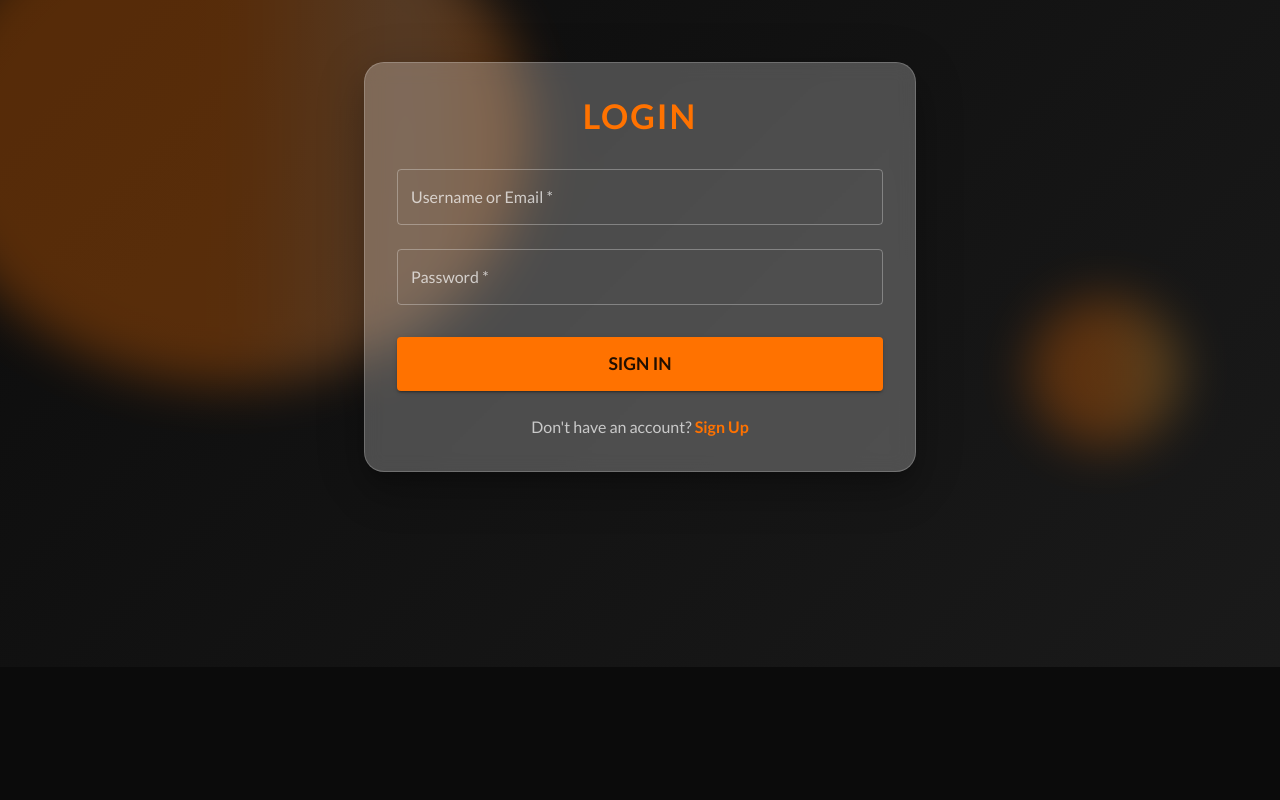
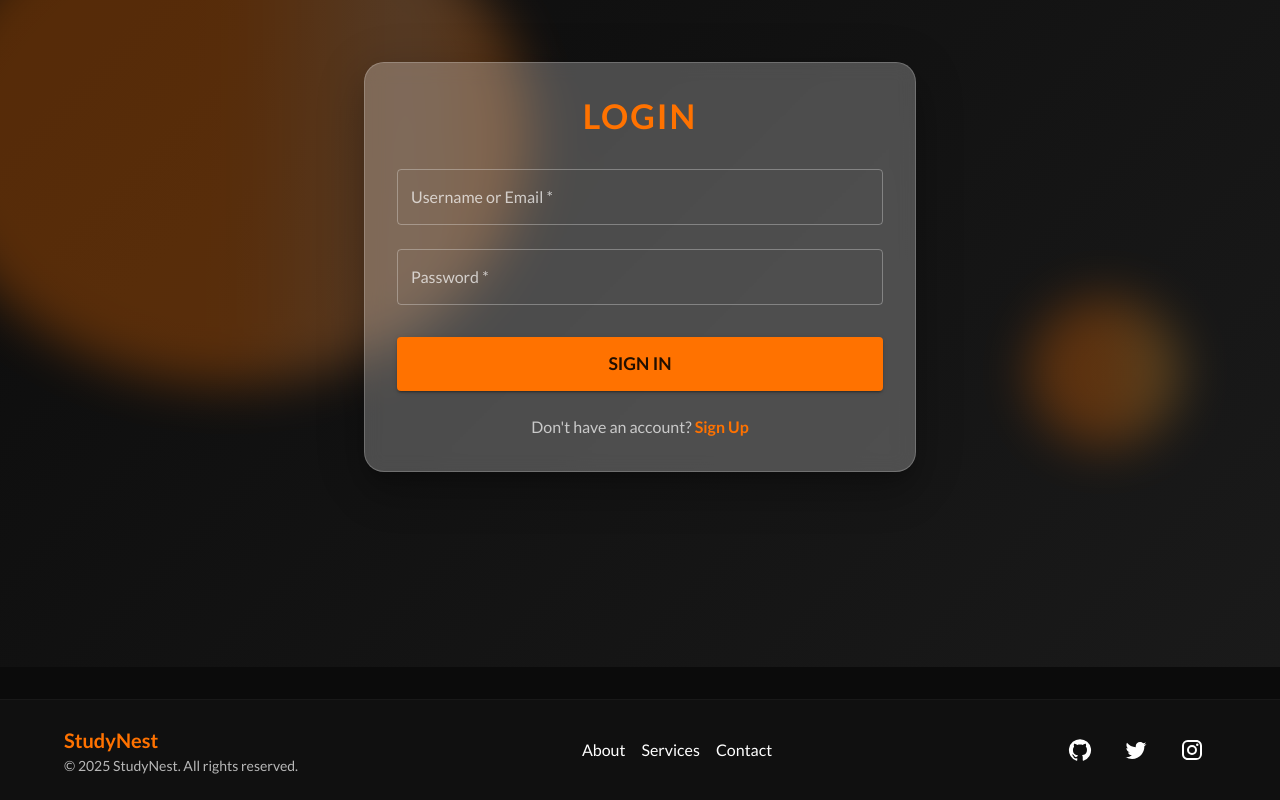
Before and after one commit to Pasindu115530/Study-nest-MERN-version, a React (Vite) app in the folder frontend/: page /login in a window 1280 px wide. Shown: the part 197-997 px from the top of the page. Before the commit the page ends 864 px from the top, so only its background shows below. Built offline with nearby package versions, Linux system fonts and the light colour scheme; no server answers; the HTML template or start-up script is replaced by a standard one.

Commit message:
Footer Added

```diff
--- a/frontend/src/App.jsx
+++ b/frontend/src/App.jsx
@@ -4,6 +4,7 @@ import { ThemeProvider, createTheme } from '@mui/material/styles';
 import CssBaseline from '@mui/material/CssBaseline';
 import { AuthProvider } from './contexts/AuthContext';
 import Navbar from './components/Navbar';
+import Footer from './components/Footer';
 import Home from './pages/Home';
 import About from './pages/About';
 import Services from './pages/Services';
@@ -40,9 +41,10 @@ function App() {
       <CssBaseline />
       <AuthProvider>
         <Router>
-          <div className="App">
+          <div className="App" style={{ minHeight: '100vh', display: 'flex', flexDirection: 'column' }}>
             <Navbar />
-            <Routes>
+            <div style={{ flex: 1 }}>
+              <Routes>
               <Route path="/" element={<Home />} />
               <Route path="/about" element={<About />} />
               <Route path="/services" element={<Services />} />
@@ -73,7 +75,9 @@ function App() {
                   </ProtectedRoute>
                 }
               />
-            </Routes>
+              </Routes>
+            </div>
+            <Footer />
           </div>
         </Router>
       </AuthProvider>
--- /dev/null
+++ b/frontend/src/components/Footer.jsx
@@ -0,0 +1,65 @@
+import React from 'react';
+import { Box, Container, Typography, Link as MuiLink, IconButton } from '@mui/material';
+import { Link as RouterLink } from 'react-router-dom';
+import { GitHub, Twitter, Instagram } from '@mui/icons-material';
+
+const Footer = () => {
+  const year = new Date().getFullYear();
+
+  return (
+    <Box
+      component="footer"
+      sx={{
+        mt: 4,
+        py: 3,
+        backgroundColor: 'rgba(255,255,255,0.02)',
+        borderTop: '1px solid rgba(255,255,255,0.04)',
+      }}
+    >
+      <Container maxWidth="lg" sx={{ display: 'flex', alignItems: 'center', justifyContent: 'space-between', gap: 2, flexWrap: 'wrap' }}>
+        <Box>
+          <Typography variant="h6" sx={{ color: '#ff7200', fontWeight: 'bold' }}>
+            StudyNest
+          </Typography>
+          <Typography variant="body2" color="text.secondary">
+            © {year} StudyNest. All rights reserved.
+          </Typography>
+        </Box>
+
+        <Box sx={{ display: 'flex', gap: 2, alignItems: 'center' }}>
+          <MuiLink component={RouterLink} to="/about" color="inherit" underline="hover">
+            About
+          </MuiLink>
+          <MuiLink component={RouterLink} to="/services" color="inherit" underline="hover">
+            Services
+          </MuiLink>
+          <MuiLink component={RouterLink} to="/contact" color="inherit" underline="hover">
+            Contact
+          </MuiLink>
+        </Box>
+
+        <Box sx={{ display: 'flex', alignItems: 'center', gap: 1 }}>
+          <IconButton
+            component="a"
+            href="https://github.com/"
+            target="_blank"
+            rel="noopener noreferrer"
+            size="large"
+            color="inherit"
+            aria-label="github"
+          >
+            <GitHub />
+          </IconButton>
+          <IconButton component="a" href="#" size="large" color="inherit" aria-label="twitter">
+            <Twitter />
+          </IconButton>
+          <IconButton component="a" href="#" size="large" color="inherit" aria-label="instagram">
+            <Instagram />
+          </IconButton>
+        </Box>
+      </Container>
+    </Box>
+  );
+};
+
+export default Footer;
```
